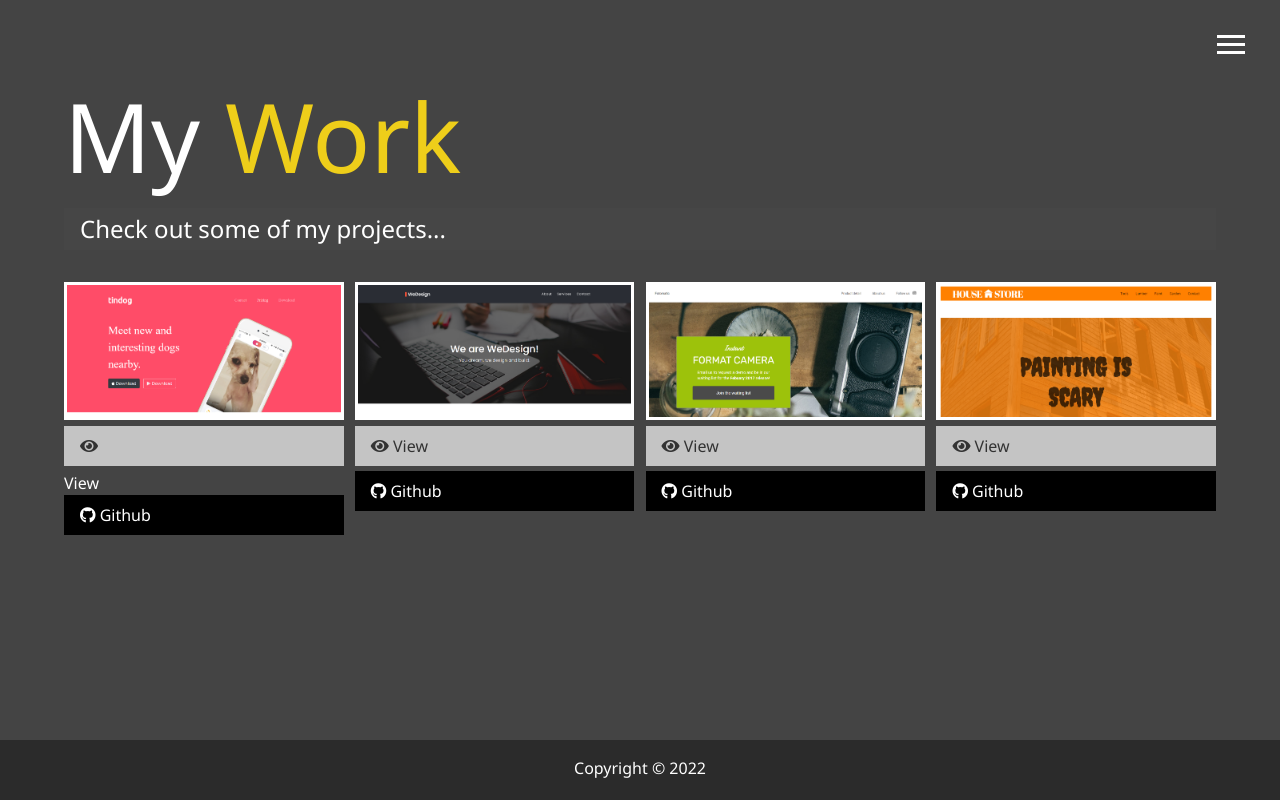
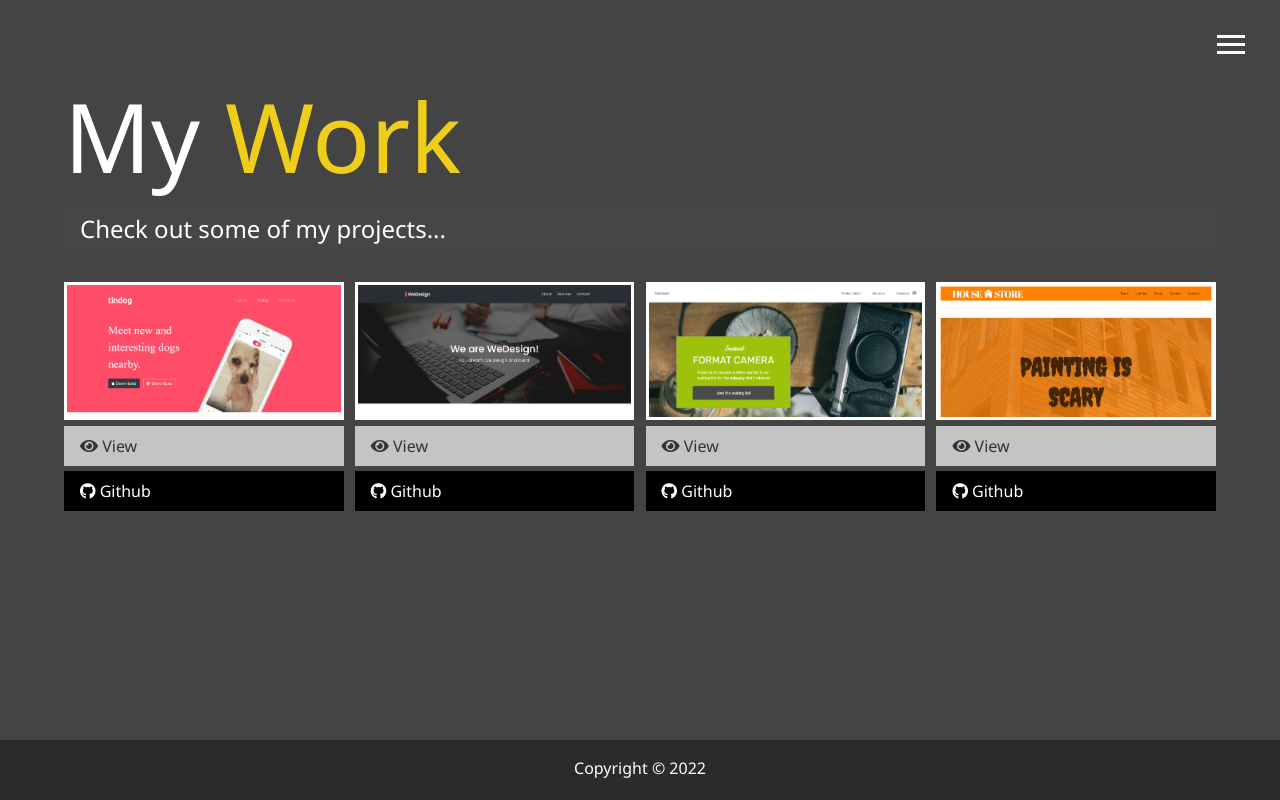
Before and after one commit to BrightBediako/portfolio, a plain HTML site: page work.html in a window 1280 px wide. Drawn offline with Linux system fonts and the light colour scheme.

Commit message:
Update work.html

```diff
--- a/work.html
+++ b/work.html
@@ -56,7 +56,7 @@
           <a href="https://brightbediako.github.io/tindog/" target="_blank">
             <img src="img/projects/project-1.png" alt="Project" />
           </a>
-          <a href="https://brightbediako.github.io/tindog/" target="_blank" class="btn-light"> <i class="fas fa-eye"></i> <a href="https://brightbediako.github.io/tindog/">View</a> </a>
+          <a href="https://brightbediako.github.io/tindog/" target="_blank" class="btn-light"> <i class="fas fa-eye"></i> View </a>
           <a href="https://github.com/BrightBediako/tindog" class="btn-dark">
             <i class="fab fa-github"></i> Github
           </a>
```
